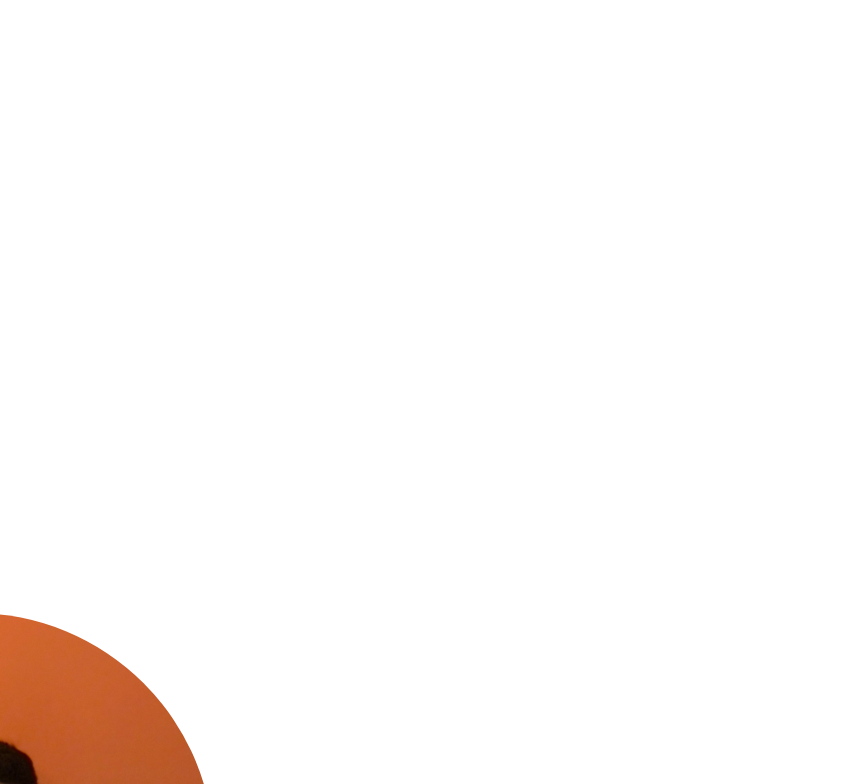
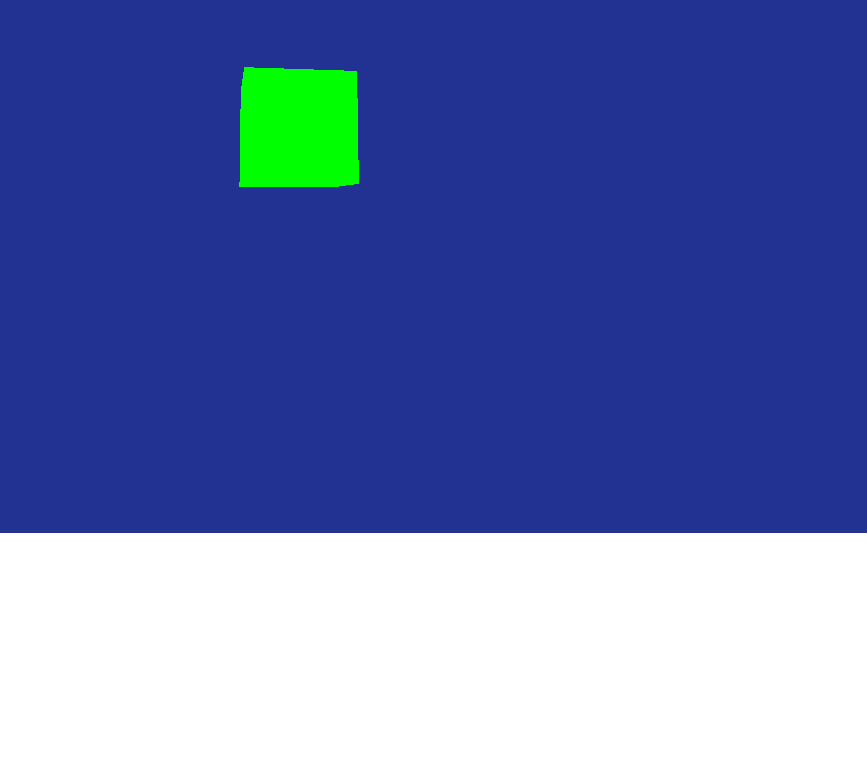
Before and after one commit to FelipeAlvarado01/Pruebas-Web, a website built with Vite: page Frontend/src/Index.html in a window 1280 px wide. Shown: the part 267-1051 px from the top of the page, without its empty margins (346-1213 px from the left). After the commit the page ends 800 px from the top, so only its background shows below. Built offline with nearby package versions, Linux system fonts and the light colour scheme.

Commit message:
posicion del escenario 3d

```diff
--- a/Frontend/src/js/backThree.js
+++ b/Frontend/src/js/backThree.js
@@ -6,11 +6,11 @@ import * as THREE from "../../node_modules/three/build/three.module.js";
     //console.log(threeContainer.clientHeight);
 
     const scene = new THREE.Scene();
-    const camera = new THREE.PerspectiveCamera( 75, threeContainer.innerWidth / threeContainer.innerHeight, 0.1, 1000 );
-    const renderer = new THREE.WebGLRenderer();
-    renderer.setSize( threeContainer.innerWidth, threeContainer.innerHeight );
+    const camera = new THREE.PerspectiveCamera( 75, window.innerWidth / window.innerHeight, 0.1, 1000 );
+    const renderer = new THREE.WebGLRenderer({alpha: true});
+    renderer.setSize( window.innerWidth, window.innerHeight );
     //renderer.setClearColor(0x000000, 1);
-    threeContainer.appendChild( renderer.domElement );
+    document.getElementById('three-container').appendChild( renderer.domElement );
 
     const geometry = new THREE.BoxGeometry();
     const material = new THREE.MeshBasicMaterial({ color: 0x00ff00 });
@@ -18,7 +18,7 @@ import * as THREE from "../../node_modules/three/build/three.module.js";
     scene.add(cube);
 
     camera.position.z = 5;
-    scene.background = new THREE.Color(0xE83D02);
+    //scene.background = new THREE.Color(0xE83D02);
 
     function animate() {
         requestAnimationFrame(animate);
--- a/Frontend/src/styles.scss
+++ b/Frontend/src/styles.scss
@@ -17,6 +17,14 @@ $typographyPlayfairDisplay: 'Playfair+Display', 'Arial Narrow Bold', sans-serif;
     box-sizing: border-box;
    }
 
+   #three-container canvas {
+    width: 100vw !important;
+    height: 100vh !important;
+    position: absolute;
+    top: 0;
+    left: 0;
+  }
+
 body{
     display: flex;
     flex-direction: column;
@@ -24,16 +32,26 @@ body{
     //margin: 2vw;
 
 
+    /*.three-container canvas {
+        width: 100vw !important;
+        height: 100vh !important;
+        position: absolute;
+        top: 0;
+        left: 0;
+        z-index: 1;
+    }*/
+
     .three-container{
         display: flex;
         flex-direction: column;
-        width: 100%;
-        height: 100vh;
+        width: 100vw !important;
+        height: 100vh !important;
+        position: absolute;
         overflow: hidden;
-        //padding: 1vh;
-        position: relative;
+        //position: relative;
         z-index: 1;
-        background-color: transparent;
+        background-color: rgb(33, 50, 146);
+
 
         .switch-changes_color{
             display: flex;
@@ -72,6 +90,8 @@ body{
             align-self: center;
             width: auto;
             margin: 20px 0;
+            z-index: 2;
+
             h1{
                 color: white;
                 text-align: center;
```
Also changed, not shown: Frontend/src/styles.css, 1 other file.
